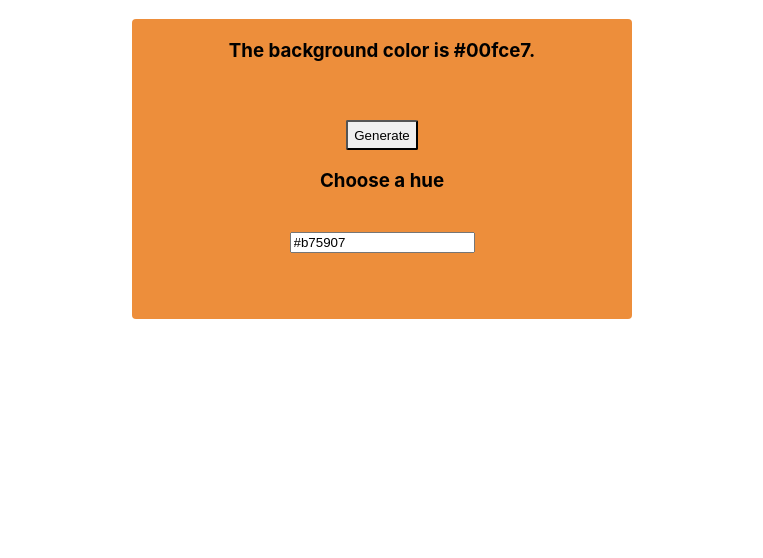
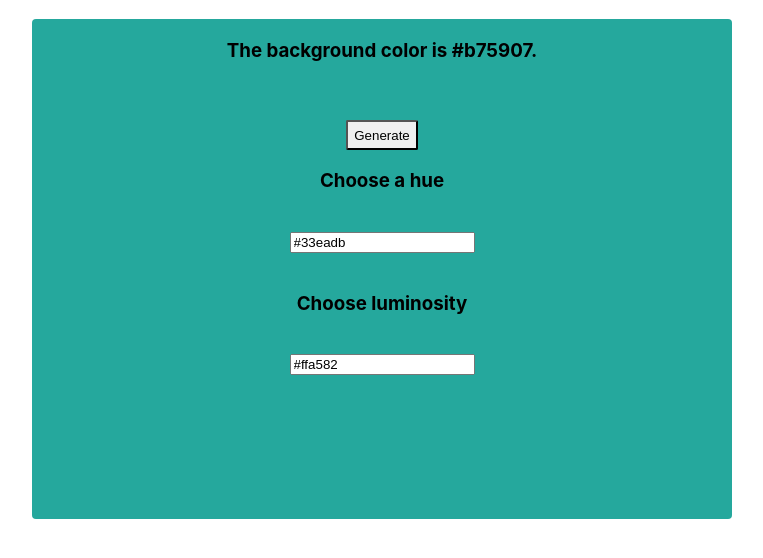
Before and after one commit to Franziska-F/React-Random-Color-Generator, a React (Create React App) app: page / in a window 1280 px wide. Shown: the top 558 px of the page, without its empty margins (258-1021 px from the left). Built offline with nearby package versions, Linux system fonts and the light colour scheme.

Commit message:
Add option for luminosity

```diff
--- a/src/App.js
+++ b/src/App.js
@@ -7,15 +7,17 @@ import randomColor from 'randomcolor';
 export default function App() {
   const [color, setColor] = useState(randomColor());
   const [hue, setHue] = useState(randomColor('value'));
+  const [luminosity, setLuminosity] = useState(randomColor('value'));
 
   return (
     <div>
       <div
         style={{
-          backgroundColor: randomColor({ hue: hue }) || color,
+          backgroundColor:
+            randomColor({ hue: hue }, { luminosity: luminosity }) || color,
 
-          height: 300,
-          width: 500,
+          height: 500,
+          width: 700,
           margin: 'auto',
           textAlign: 'center',
 
@@ -41,6 +43,15 @@ export default function App() {
             onChange={(event) => setHue(event.currentTarget.value)}
           />
         </div>
+        <br />
+        <div>
+          <h3>Choose luminosity</h3>
+          <br />
+          <input
+            value={luminosity}
+            onChange={(event) => setLuminosity(event.currentTarget.value)}
+          />
+        </div>
       </div>
     </div>
   );
```
